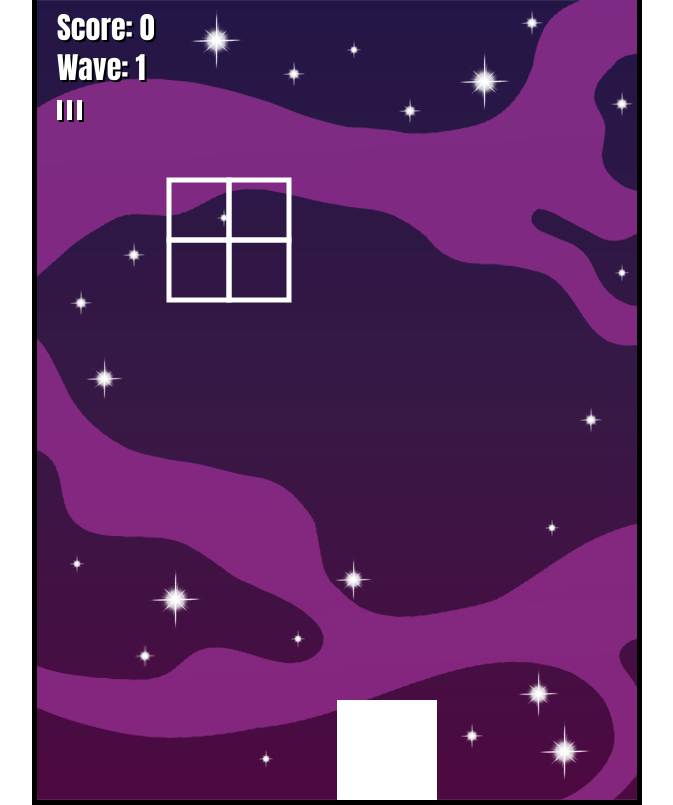
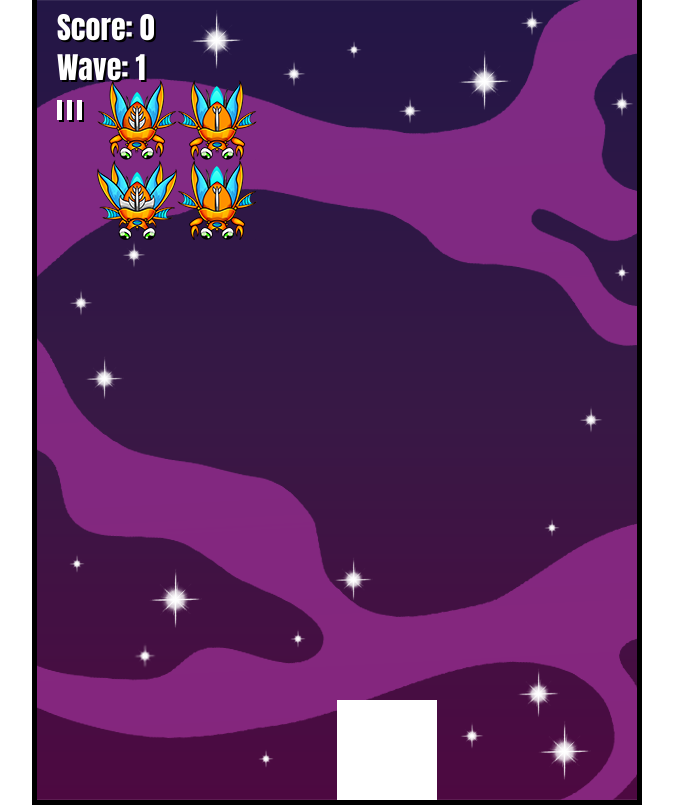
Before and after one commit to adamolson11/spaceForce, a plain HTML site: page playPage.html in a window 1280 px wide. Shown: the whole page, without its empty margins (303-976 px from the left). Drawn offline with Linux system fonts and the light colour scheme.

Commit message:
completed animating first sprite but now need to fix timing of explosion

```diff
--- a/playPage.html
+++ b/playPage.html
@@ -8,6 +8,7 @@
 </head>
 <body>
     <canvas id="canvas1"></canvas>
+    <img src ="beetlemorph.png" id ="beetlemorph">
 
 
    <script src="script.js"></script>
--- a/script.js
+++ b/script.js
@@ -89,7 +89,8 @@ class Enemy {
 
     }
     draw(context){
-        context.strokeRect(this.x, this.y, this.width, this.height);
+
+        context.drawImage(this.image, this.frameX * this.width, this.frameY * this.height, this.width, this.height, this.x, this.y, this.width, this.height)
     }
     update(x,y){
         this.x = x + this.positionX;
@@ -97,13 +98,22 @@ class Enemy {
         //check for projectiles.
         this.game.projectilesPool.forEach(projectile => {
            if ( !projectile.free && this.game.checkCollision(this,projectile)) {
-                this.markedForDeletion = true;
+               this.hit(1);
                 projectile.reset();
-                if (!this.game.gameOver) this.game.score++;
+
            }
 
 
-        })
+        });
+        if (this.lives < 1) {
+            this.frameX++;
+                if (this.frameX > this.maxFrame){
+                    this.markedForDeletion = true;
+                    if (!this.game.gameOver) this.game.score += this.maxLives;
+                }
+
+
+        }
         if (this.game.checkCollision(this, this.game.player)){
             this.markedForDeletion = true;
             if (!this.game.gameOver && this.game.score > 0) this.game.score--;
@@ -117,16 +127,35 @@ class Enemy {
 
         }
     }
+    hit(damage){
+        this.lives -= damage;
+
+    }
 }
+
+class Beetlemorph extends Enemy {
+    constructor(game, positionX, positionY) {
+        super(game, positionX, positionY);
+        this.image = document.getElementById('beetlemorph')
+        this.frameX = 0; // horizontal exploration around the beetlemorph spreadsheet
+        this.maxFrame = 2;
+        this.frameY = Math.floor(Math.random() * 4); //vertical exploration around the beetlemorph spreadsheet
+        this.lives = 1; //says this lives 1 hit(damage)
+        this.maxLives = this.lives;
+    }
+
+}
+
+
 
 class Wave {
     constructor(game){
         this.game = game;
         this.width = this.game.columns * this.game.enemySize;
         this.height= this.game.rows * this.game.enemySize;
-        this.x = 0;
+        this.x = this.game.width * 0.5 - this.width * 0.5;
         this.y = -this.height;
-        this.speedX = 3;
+        this.speedX = Math.random() < 0.5 ? -1 : 1; //ternary operator randomizes what direction the wave moves laterally
         this.speedY = 0;
         this.enemies = [];
         this.nextWaveTrigger = false;
@@ -154,7 +183,7 @@ class Wave {
                 for (let x = 0; x < this.game.columns; x++) {
                     let enemyX = x * this.game.enemySize;
                     let enemyY = y * this.game.enemySize;
-                    this.enemies.push(new Enemy(this.game, enemyX, enemyY))
+                    this.enemies.push(new Beetlemorph(this.game, enemyX, enemyY))
 
                 }
 
@@ -179,7 +208,7 @@ class Game { // like the brains of the whole thing
         this.fired = false; //flags the keydown for projectile so that it stops from constant firing.
         this.columns = 2;
         this.rows = 2;
-        this.enemySize = 60;
+        this.enemySize = 80;
 
         this.waves = [];
 
--- a/style.css
+++ b/style.css
@@ -37,3 +37,8 @@
   translate: -50% -50%; /*!!!!!!!!!!!!!!!!!!!!!!*/
   background: url('background.png')
 }
+
+
+#beetlemorph{
+  display: none; /*this hides the image you are bringing of the beetlemorph*/
+}
```
Also changed, not shown: beetlemorph.png (added).
